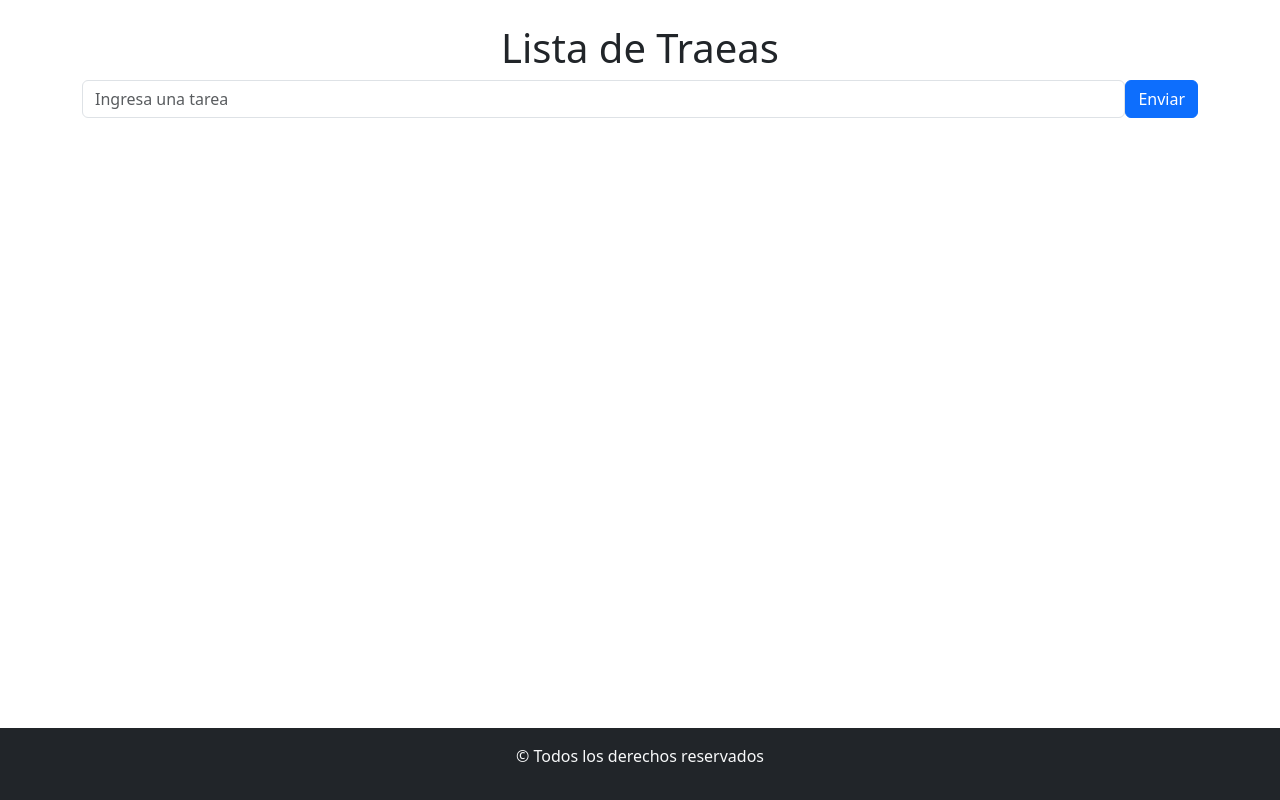
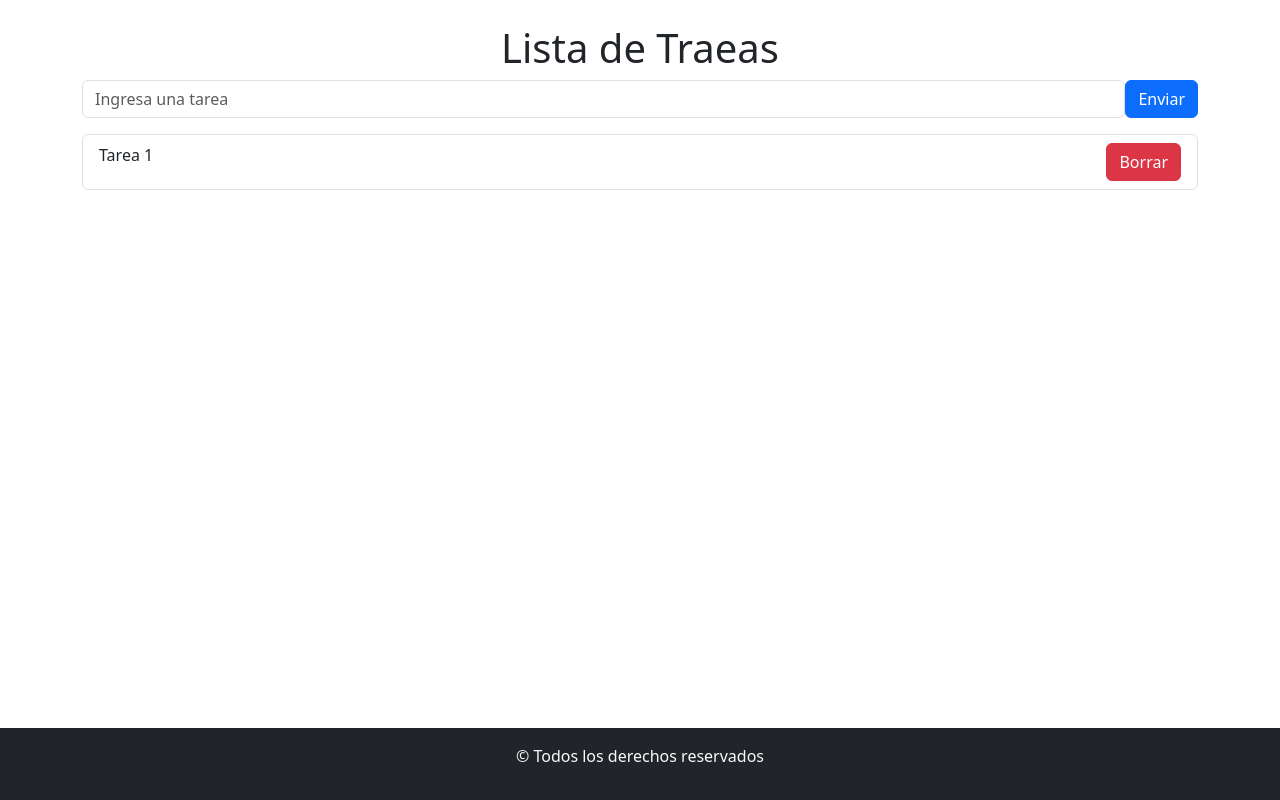
Before and after one commit to Lucaspozziok64/listaTareas-ReactVite, a React (Vite) app: page / in a window 1280 px wide. Built offline with nearby package versions, Linux system fonts and the light colour scheme.

Commit message:
agregamos el maquetadod del componente listatareas y de itemtarea

```diff
--- a/src/components/FormularioTareas.jsx
+++ b/src/components/FormularioTareas.jsx
@@ -1,5 +1,6 @@
 import { Button } from 'react-bootstrap';
 import Form from 'react-bootstrap/Form';
+import ListaTareas from './ListaTareas';
 
 const FormularioTareas = () => {
   return (
@@ -10,6 +11,7 @@ const FormularioTareas = () => {
           <Button variant='primary'>Enviar</Button>
         </Form.Group>
       </Form>
+      <ListaTareas />
     </div>
   );
 };
--- a/src/components/ItemTarea.jsx
+++ b/src/components/ItemTarea.jsx
@@ -1,10 +1,9 @@
+import { Button, ListGroup } from "react-bootstrap";
 
 const Itemtarea = () => {
-    return (
-        <div>
-
-        </div>
-    );
+  return (
+    <ListGroup.Item className="d-flex justify-content-between">Tarea 1 <Button variant="danger">Borrar</Button></ListGroup.Item>
+  );
 };
 
 export default Itemtarea;
--- /dev/null
+++ b/src/components/ListaTareas.jsx
@@ -0,0 +1,14 @@
+import ListGroup from "react-bootstrap/ListGroup";
+import Itemtarea from "./Itemtarea";
+
+const ListaTareas = () => {
+  return (
+    <div>
+      <ListGroup>
+        <Itemtarea></Itemtarea>
+      </ListGroup>
+    </div>
+  );
+};
+
+export default ListaTareas;
```
